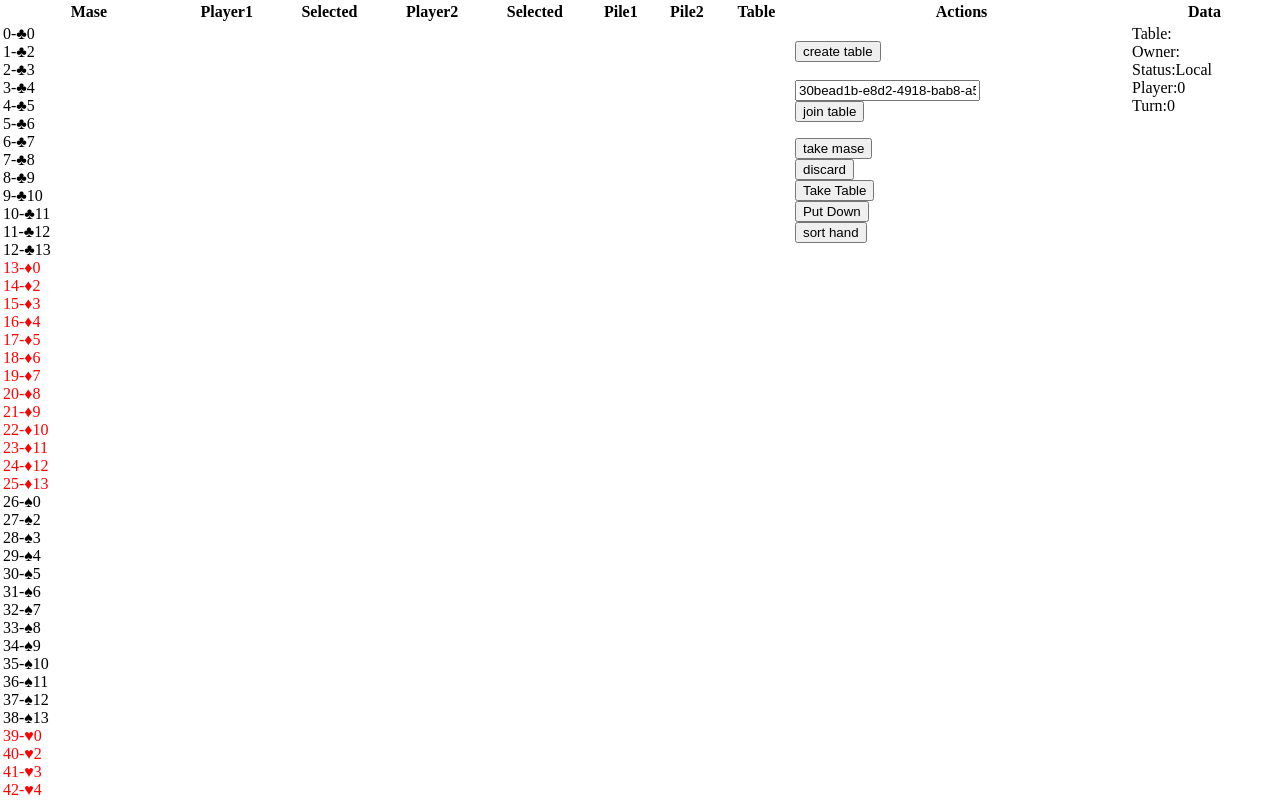
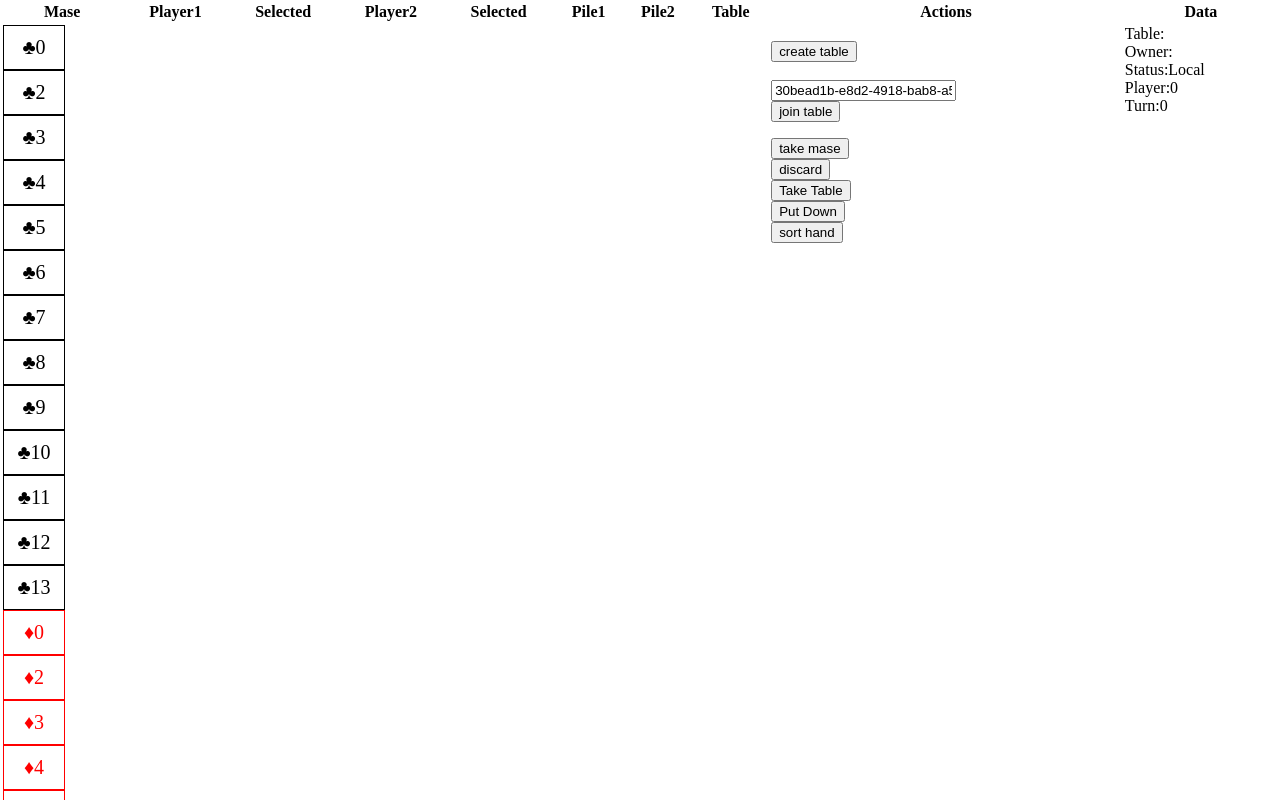
Before and after one commit to lnesi/pixi-biriba, a React app: page / in a window 1280 px wide. Shown: the top 800 px of the page. Built offline with nearby package versions, Linux system fonts and the light colour scheme; no server answers.

Commit message:
improve presentation

```diff
--- a/src/com/lndev/biriba/Game.ts
+++ b/src/com/lndev/biriba/Game.ts
@@ -95,6 +95,7 @@ export default class Game extends EventTarget {
       case "CARD_CLICK":
         switch (action.payload.location) {
           case "mase":
+            break;
           case "player1":
             _.remove(newState.players[0].hand, action.payload);
             action.payload.location = "selected1";
--- a/src/components/Interface.js
+++ b/src/components/Interface.js
@@ -184,17 +184,26 @@ export default function Interface(props) {
 }
 
 function Card(i, card) {
-  const icons = { H: "♥", D: "♦", S: "♠", C: "♣", J: "JOKER" };
+  const icons = { H: "♥", D: "♦", S: "♠", C: "♣", J: "JK" };
   const dispatch = useDispatch();
   return (
     <div
       key={i}
-      style={{ color: card.set === "H" || card.set === "D" ? "red" : "black" }}
+      style={{
+        color: card.set === "H" || card.set === "D" ? "red" : "black",
+        border:
+          "1px solid " +
+          (card.set === "H" || card.set === "D" ? "red" : "black"),
+        textAlign: " center",
+        padding: "10px",
+        fontSize: "20px",
+        maxWidth: "40px",
+      }}
       onClick={() => {
         dispatch({ type: "CARD_CLICK", payload: card });
       }}
     >
-      {i}-{icons[card.set]}
+      {icons[card.set]}
       {card.value}
     </div>
   );
```
